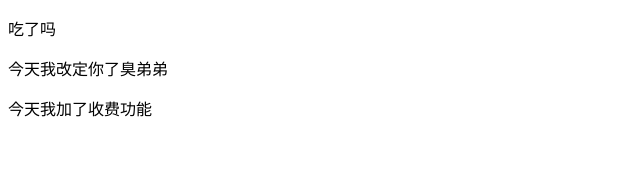
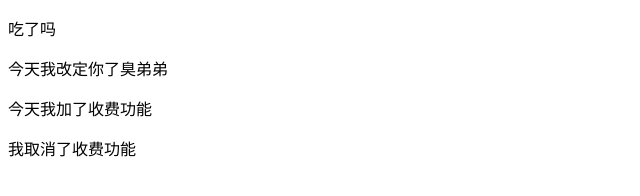
Before and after one commit to ronghao3/ronghao3-text, a plain HTML site: page index.html in a window 1280 px wide. Shown: the whole page, without its empty margins (0-640 px from the left). Drawn offline with Linux system fonts and the light colour scheme.

Commit message:
取消了收费功能

```diff
--- a/index.html
+++ b/index.html
@@ -8,5 +8,6 @@
 		<p>吃了吗</p>
 		<div class="bo">今天我改定你了臭弟弟</div>
 		<p>今天我加了收费功能</p>
+		<p>我取消了收费功能</p>
 	</body>
 </html>
```
